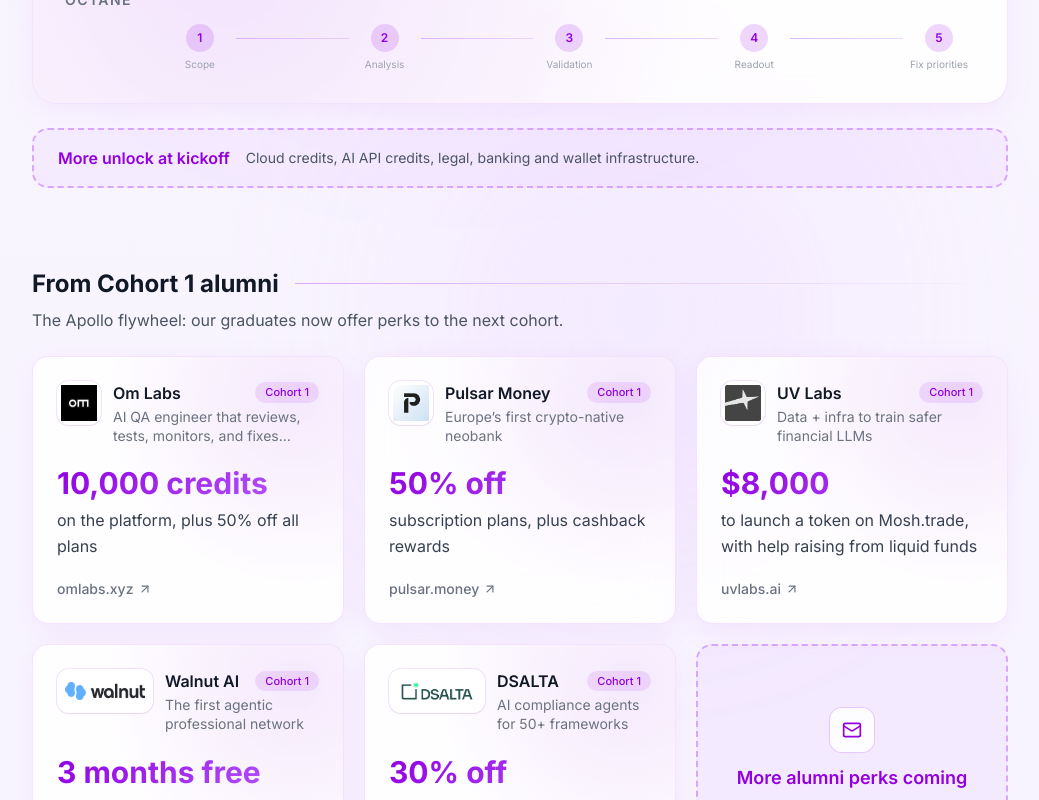
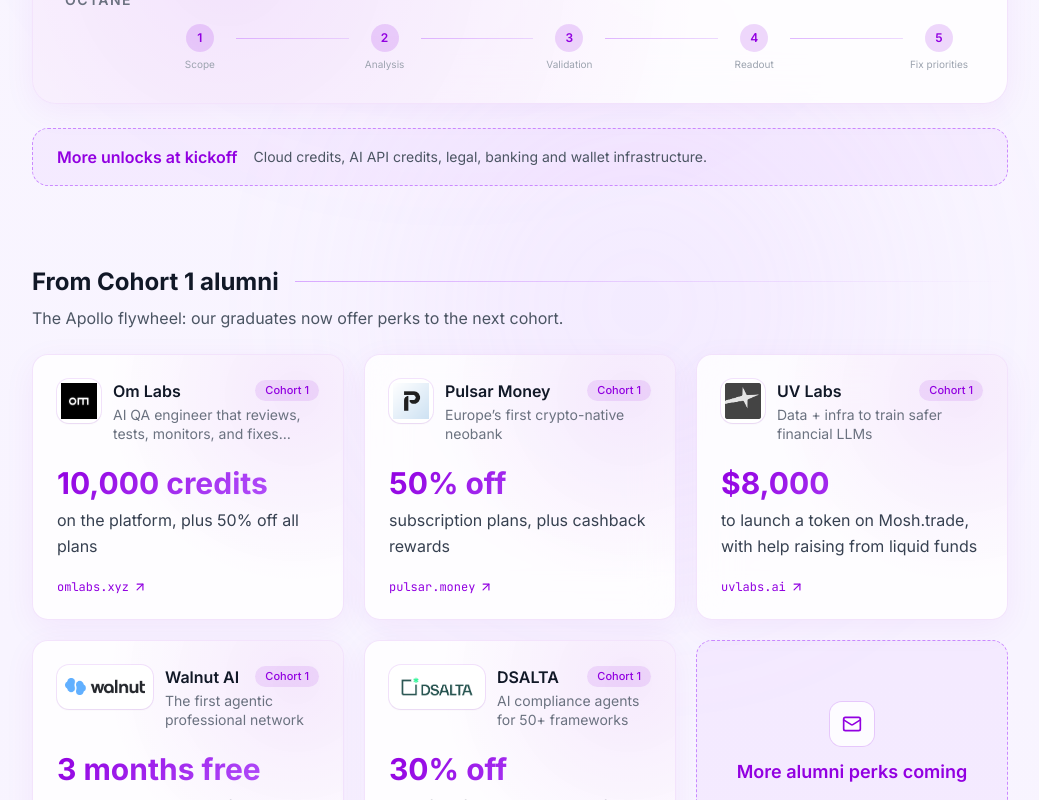
Before and after one commit to udhaykumarbala/stanford-0g-site, a Next.js app: page / in a window 1280 px wide. Shown: the part 6460-7260 px from the top of the page, without its empty margins (120-1159 px from the left). Built offline with nearby package versions, Linux system fonts and the light colour scheme.

Commit message:
Polish alumni perks after design review
- Fix 'More unlocks at kickoff' copy
- Match domain links to the Projects mono purple pattern with rotating arrow
- Use 1px dashed borders (also on the timeline sprint card) to match site borders
- Fixed tagline height so hero values align across a row

```diff
--- a/components/Perks.tsx
+++ b/components/Perks.tsx
@@ -300,10 +300,10 @@
             initial={{ opacity: 0, y: 20 }}
             animate={isInView ? { opacity: 1, y: 0 } : {}}
             transition={{ duration: 0.6, delay: 0.4 }}
-            className="rounded-2xl px-6 py-4 border-2 border-dashed border-brand-purple-300/70 bg-brand-purple-100/20 flex flex-col sm:flex-row sm:items-center gap-2 sm:gap-4 text-center sm:text-left"
+            className="rounded-2xl px-6 py-4 border border-dashed border-brand-purple-300 bg-brand-purple-100/20 flex flex-col sm:flex-row sm:items-center gap-2 sm:gap-4 text-center sm:text-left"
           >
             <span className="font-semibold text-brand-purple-500 whitespace-nowrap">
-              More unlock at kickoff
+              More unlocks at kickoff
             </span>
             <span className="text-gray-600 text-sm">
               Cloud credits, AI API credits, legal, banking and wallet
@@ -358,7 +358,7 @@
                     </div>
                     <p
                       title={perk.oneLiner}
-                      className="text-sm text-gray-500 leading-snug mt-0.5 line-clamp-2"
+                      className="text-sm text-gray-500 leading-snug mt-0.5 line-clamp-2 min-h-[2.5rem]"
                     >
                       {perk.oneLiner}
                     </p>
@@ -378,10 +378,10 @@
                   href={perk.website}
                   target="_blank"
                   rel="noopener noreferrer"
-                  className="relative mt-5 inline-flex items-center gap-1 text-sm font-medium text-gray-500 hover:text-brand-purple-500 transition-colors self-start"
+                  className="relative mt-5 inline-flex items-center gap-1 font-mono text-xs text-brand-purple-500 hover:text-brand-purple-400 transition-colors self-start"
                 >
                   {perk.websiteLabel}
-                  <ArrowUpRight size={14} />
+                  <ArrowUpRight size={14} className="group-hover:rotate-45 transition-transform" />
                 </a>
               </motion.div>
             ))}
@@ -393,7 +393,7 @@
               animate={isInView ? { opacity: 1, y: 0 } : {}}
               transition={{ duration: 0.6, delay: 0.4 + ALUMNI_PERKS.length * 0.08 }}
               whileHover={{ y: -6 }}
-              className="rounded-2xl p-6 border-2 border-dashed border-brand-purple-300/70 bg-brand-purple-100/20 hover:bg-brand-purple-100/40 transition-colors flex flex-col items-center justify-center text-center gap-3 min-h-[220px]"
+              className="rounded-2xl p-6 border border-dashed border-brand-purple-300 bg-brand-purple-100/20 hover:bg-brand-purple-100/40 transition-colors flex flex-col items-center justify-center text-center gap-3 min-h-[220px]"
             >
               <span className="w-11 h-11 rounded-xl bg-white/80 flex items-center justify-center ring-1 ring-brand-purple-500/15">
                 <Mail size={20} className="text-brand-purple-500" />
--- a/components/Timeline.tsx
+++ b/components/Timeline.tsx
@@ -103,7 +103,7 @@
       transition={{ duration: 0.6, delay: index * 0.15 }}
       className={`rounded-2xl p-7 flex flex-col ${
         isSprint
-          ? "border-2 border-dashed border-brand-purple-300/70 bg-brand-purple-100/20"
+          ? "border border-dashed border-brand-purple-300 bg-brand-purple-100/20"
           : "glass border-t-4 border-t-brand-purple-500"
       }`}
     >
```
